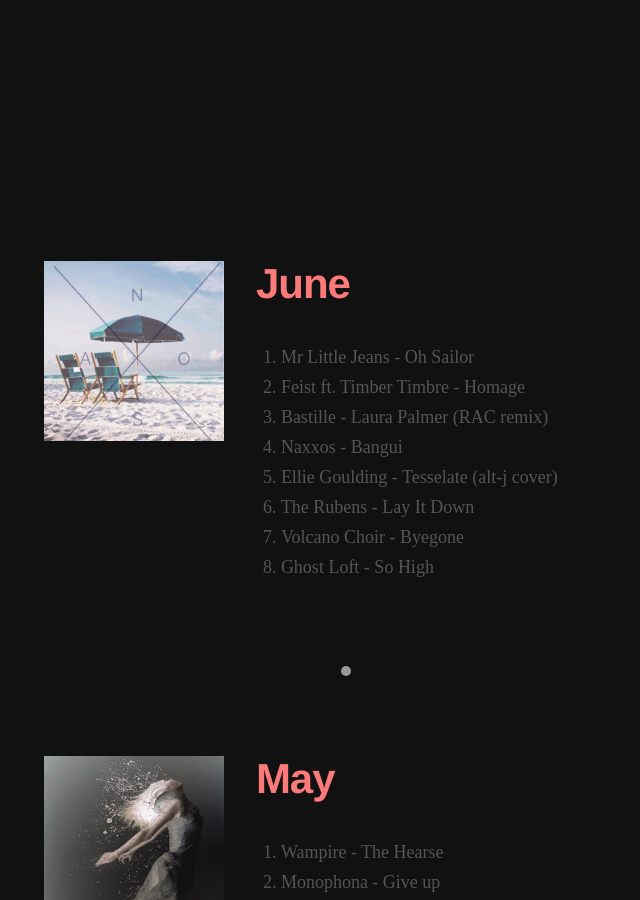
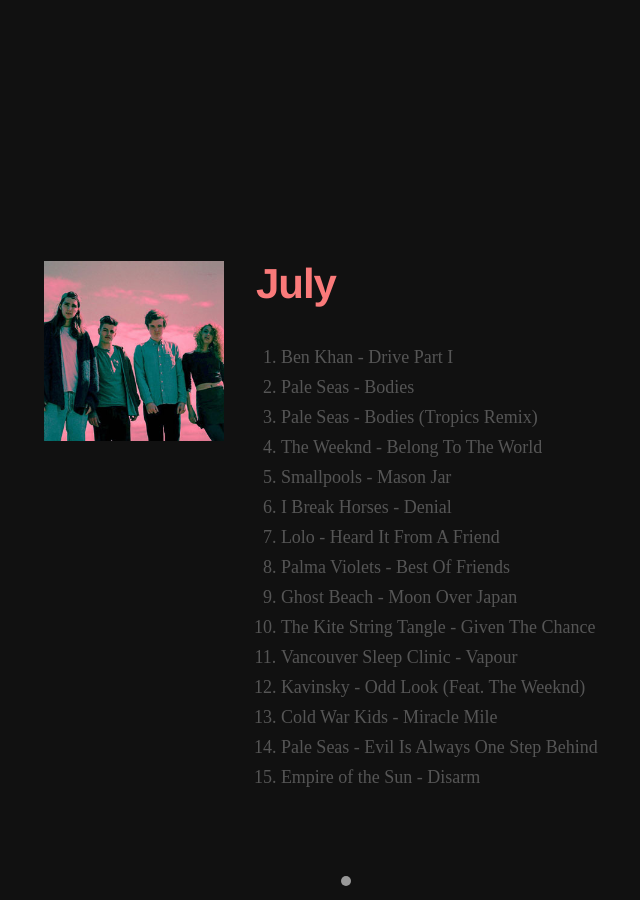
Before and after one commit to phildionne/phildionne.com, a Jekyll site: the page built from sounds/index.html, in a window 1280 px wide and 900 px high, scrolled down 553 px. Shown: the whole window, without its empty margins (294-934 px from the left). Built offline with Jekyll 4.4.1, drawn with Linux system fonts in a browser that asks for light colours; nearby versions of some CDN libraries; some web fonts are replaced; comment, search, counter and statistics services are not loaded.

Commit message:
Add july 2013 mix

```diff
--- a/sounds/index.html
+++ b/sounds/index.html
@@ -29,6 +29,38 @@
     </nav>
 
     <section id="two-thousand-thirteen">
+      <article class="mix">
+        <div class="row-fluid">
+          <div class="span2 offset3 mix-media">
+            <a href="https://dl.dropboxusercontent.com/u/1070815/sounds/2013/july.zip" title="Download July 2013 mix">
+              <img src="{{ site.url }}/assets/media/sounds/pale-seas-july-2013.jpg" alt="Pale Seas"></img>
+            </a>
+          </div>
+          <div class="span4 mix-list">
+            <h1 class="mix-title"><a href="https://dl.dropboxusercontent.com/u/1070815/sounds/2013/july.zip" title="Download July 2013 mix">July</a></h1>
+            <ol class="mix-element-list">
+              <li class="mix-element">Ben Khan - Drive Part I</li>
+              <li class="mix-element">Pale Seas - Bodies</li>
+              <li class="mix-element">Pale Seas - Bodies (Tropics Remix)</li>
+              <li class="mix-element">The Weeknd - Belong To The World</li>
+              <li class="mix-element">Smallpools - Mason Jar</li>
+              <li class="mix-element">I Break Horses - Denial</li>
+              <li class="mix-element">Lolo - Heard It From A Friend</li>
+              <li class="mix-element">Palma Violets - Best Of Friends</li>
+              <li class="mix-element">Ghost Beach - Moon Over Japan</li>
+              <li class="mix-element">The Kite String Tangle - Given The Chance</li>
+              <li class="mix-element">Vancouver Sleep Clinic - Vapour</li>
+              <li class="mix-element">Kavinsky - Odd Look (Feat. The Weeknd)</li>
+              <li class="mix-element">Cold War Kids - Miracle Mile</li>
+              <li class="mix-element">Pale Seas - Evil Is Always One Step Behind</li>
+              <li class="mix-element">Empire of the Sun - Disarm</li>
+            </ol>
+          </div>
+        </div><!-- /.row-fluid -->
+      </article>
+
+      <hr class="middot">
+
       <article class="mix">
         <div class="row-fluid">
           <div class="span2 offset3 mix-media">
```
Also changed, not shown: assets/media/sounds/pale-seas-july-2013.jpg (added).
